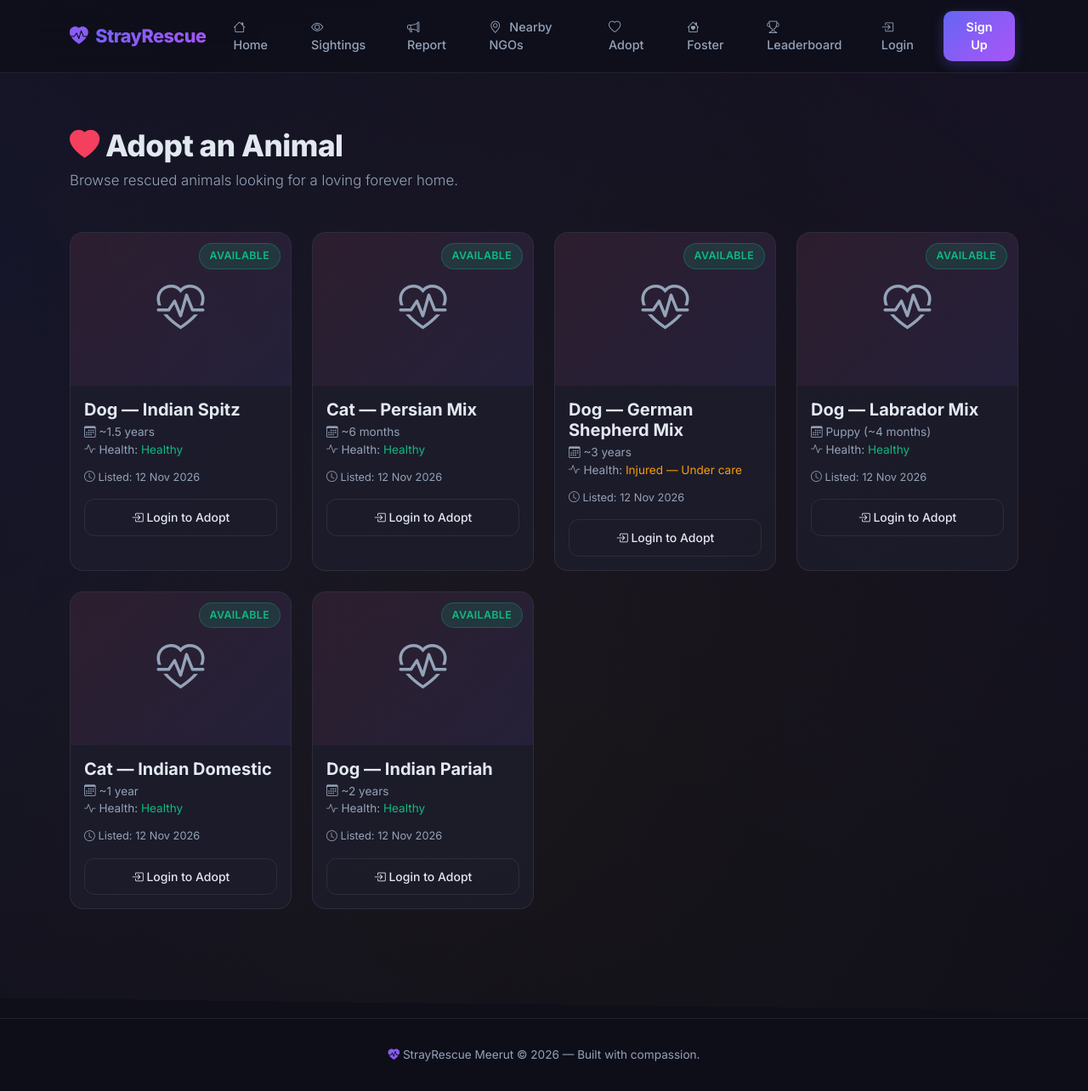
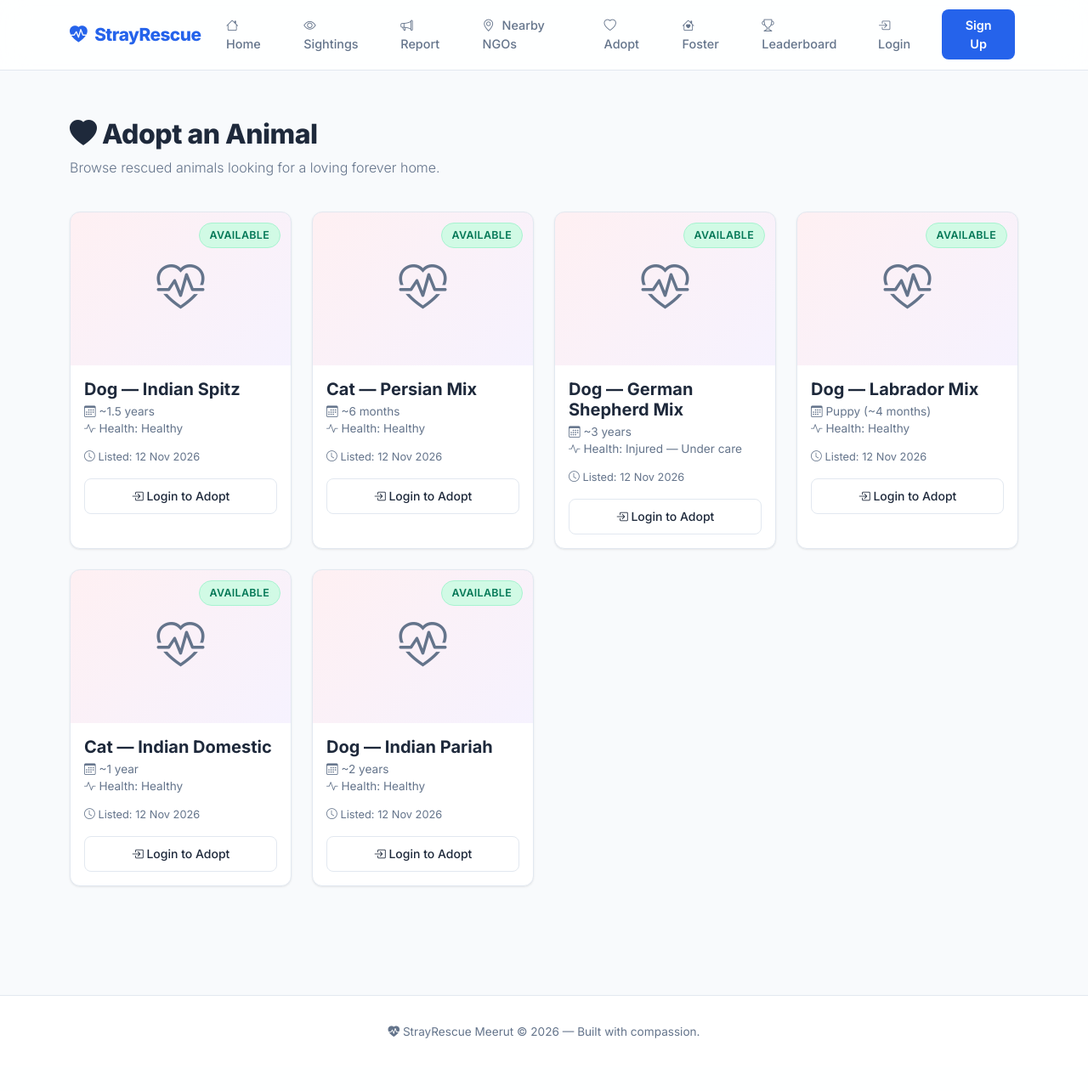
Before and after one commit to leviakramin0127-web/Stray-Rescue, a Flask app: page /adoption/ in a window 1280 px wide. Shown: the whole page at 85% size. After the commit the page ends 1222 px from the top, so only its background shows below. Run offline with Flask 3, Linux system fonts and the light colour scheme; data comes from the database, SQL or seed files in the repository.

Commit message:
Switch to clean light theme

```diff
--- a/templates/base.html
+++ b/templates/base.html
@@ -1,10 +1,10 @@
 <!DOCTYPE html>
-<html lang="en" data-bs-theme="dark">
+<html lang="en">
 <head>
     <meta charset="UTF-8">
     <meta name="viewport" content="width=device-width, initial-scale=1.0">
     <meta name="description" content="Stray Animal Rescue & Adoption Coordination System for Meerut — report sightings, find nearby NGOs & vets, and adopt rescued animals.">
-    <meta name="theme-color" content="#8b5cf6">
+    <meta name="theme-color" content="#2563eb">
     <meta name="apple-mobile-web-app-capable" content="yes">
     <meta name="apple-mobile-web-app-status-bar-style" content="black-translucent">
     <meta name="apple-mobile-web-app-title" content="StrayRescue">
@@ -24,176 +24,147 @@
 
     <style>
         :root {
-            --gradient-primary: linear-gradient(135deg, #6366f1, #8b5cf6, #a855f7);
-            --gradient-accent: linear-gradient(135deg, #f59e0b, #ef4444);
-            --gradient-success: linear-gradient(135deg, #10b981, #06b6d4);
-            --glass-bg: rgba(30, 30, 46, 0.7);
-            --glass-border: rgba(255, 255, 255, 0.08);
-            --surface: #1e1e2e;
-            --surface-hover: #2a2a3e;
-            --text-primary: #e2e8f0;
-            --text-muted: #94a3b8;
-            --accent-purple: #8b5cf6;
-            --accent-amber: #f59e0b;
-            --accent-emerald: #10b981;
-            --accent-rose: #f43f5e;
+            --primary: #2563eb;
+            --primary-light: #dbeafe;
+            --primary-dark: #1d4ed8;
+            --accent: #f59e0b;
+            --emerald: #059669;
+            --rose: #e11d48;
+            --cyan: #0891b2;
+            --bg: #f8fafc;
+            --surface: #ffffff;
+            --border: #e2e8f0;
+            --text: #1e293b;
+            --text-muted: #64748b;
+            --shadow: 0 1px 3px rgba(0,0,0,0.06), 0 1px 2px rgba(0,0,0,0.04);
+            --shadow-md: 0 4px 12px rgba(0,0,0,0.08);
+            --shadow-lg: 0 10px 25px rgba(0,0,0,0.1);
+            --radius: 12px;
         }
 
-        * {
-            font-family: 'Inter', system-ui, -apple-system, sans-serif;
-        }
+        * { font-family: 'Inter', system-ui, -apple-system, sans-serif; }
 
         body {
-            background: #0f0f1a;
-            color: var(--text-primary);
+            background: var(--bg);
+            color: var(--text);
             min-height: 100vh;
             overflow-x: hidden;
         }
 
-        /* ── Animated background ── */
-        body::before {
-            content: '';
-            position: fixed;
-            top: -50%;
-            left: -50%;
-            width: 200%;
-            height: 200%;
-            background: radial-gradient(circle at 20% 50%, rgba(99,102,241,0.08) 0%, transparent 50%),
-                        radial-gradient(circle at 80% 20%, rgba(168,85,247,0.06) 0%, transparent 50%),
-                        radial-gradient(circle at 50% 80%, rgba(245,158,11,0.04) 0%, transparent 50%);
-            animation: bgShift 20s ease-in-out infinite alternate;
-            z-index: -1;
-        }
-
-        @keyframes bgShift {
-            0%   { transform: translate(0, 0) rotate(0deg); }
-            100% { transform: translate(-5%, -5%) rotate(3deg); }
-        }
-
         /* ── Navbar ── */
         .navbar {
-            background: rgba(15, 15, 26, 0.85) !important;
-            backdrop-filter: blur(20px);
-            -webkit-backdrop-filter: blur(20px);
-            border-bottom: 1px solid var(--glass-border);
-            padding: 0.8rem 0;
+            background: rgba(255,255,255,0.85) !important;
+            backdrop-filter: blur(16px);
+            -webkit-backdrop-filter: blur(16px);
+            border-bottom: 1px solid var(--border);
+            padding: 0.7rem 0;
             transition: all 0.3s ease;
         }
 
         .navbar-brand {
             font-weight: 800;
-            font-size: 1.35rem;
-            background: var(--gradient-primary);
-            -webkit-background-clip: text;
-            -webkit-text-fill-color: transparent;
-            background-clip: text;
+            font-size: 1.3rem;
+            color: var(--primary) !important;
             letter-spacing: -0.5px;
         }
 
-        .navbar-brand i {
-            -webkit-text-fill-color: #8b5cf6;
-            margin-right: 0.3rem;
-        }
+        .navbar-brand i { color: var(--primary); margin-right: 0.3rem; }
 
         .nav-link {
             color: var(--text-muted) !important;
             font-weight: 500;
             font-size: 0.9rem;
-            padding: 0.5rem 1rem !important;
+            padding: 0.5rem 0.85rem !important;
             border-radius: 8px;
-            transition: all 0.25s ease;
-            position: relative;
+            transition: all 0.2s ease;
         }
 
         .nav-link:hover, .nav-link.active {
-            color: #fff !important;
-            background: rgba(139, 92, 246, 0.15);
+            color: var(--primary) !important;
+            background: var(--primary-light);
         }
 
-        .nav-link i { margin-right: 0.35rem; }
+        .nav-link i { margin-right: 0.3rem; }
 
         .btn-nav-cta {
-            background: var(--gradient-primary);
+            background: var(--primary);
             color: #fff !important;
             border: none;
-            padding: 0.5rem 1.2rem !important;
-            border-radius: 10px;
+            padding: 0.5rem 1.1rem !important;
+            border-radius: 8px;
             font-weight: 600;
             font-size: 0.9rem;
-            transition: all 0.3s ease;
-            box-shadow: 0 4px 15px rgba(99,102,241,0.3);
+            transition: all 0.2s ease;
         }
 
         .btn-nav-cta:hover {
-            transform: translateY(-2px);
-            box-shadow: 0 6px 25px rgba(99,102,241,0.5);
+            background: var(--primary-dark);
+            transform: translateY(-1px);
+            box-shadow: var(--shadow-md);
         }
 
-        /* ── Glass Cards ── */
+        /* ── Cards ── */
         .glass-card {
-            background: var(--glass-bg);
-            border: 1px solid var(--glass-border);
-            border-radius: 16px;
-            backdrop-filter: blur(12px);
-            -webkit-backdrop-filter: blur(12px);
-            transition: all 0.35s cubic-bezier(0.4, 0, 0.2, 1);
+            background: var(--surface);
+            border: 1px solid var(--border);
+            border-radius: var(--radius);
+            box-shadow: var(--shadow);
+            transition: all 0.25s ease;
         }
 
         .glass-card:hover {
-            transform: translateY(-4px);
-            border-color: rgba(139, 92, 246, 0.3);
-            box-shadow: 0 12px 40px rgba(0, 0, 0, 0.3),
-                        0 0 0 1px rgba(139, 92, 246, 0.1);
+            transform: translateY(-3px);
+            box-shadow: var(--shadow-lg);
+            border-color: #cbd5e1;
         }
 
         /* ── Buttons ── */
         .btn-primary-gradient {
-            background: var(--gradient-primary);
+            background: var(--primary);
             color: #fff;
             border: none;
-            padding: 0.65rem 1.8rem;
-            border-radius: 12px;
+            padding: 0.6rem 1.6rem;
+            border-radius: 8px;
             font-weight: 600;
-            transition: all 0.3s ease;
-            box-shadow: 0 4px 15px rgba(99,102,241,0.3);
+            transition: all 0.2s ease;
         }
 
         .btn-primary-gradient:hover {
-            transform: translateY(-2px);
-            box-shadow: 0 8px 30px rgba(99,102,241,0.45);
+            background: var(--primary-dark);
+            transform: translateY(-1px);
+            box-shadow: var(--shadow-md);
             color: #fff;
         }
 
         .btn-outline-glass {
             background: transparent;
-            color: var(--text-primary);
-            border: 1px solid var(--glass-border);
-            padding: 0.65rem 1.8rem;
-            border-radius: 12px;
+            color: var(--text);
+            border: 1px solid var(--border);
+            padding: 0.6rem 1.6rem;
+            border-radius: 8px;
             font-weight: 500;
-            transition: all 0.3s ease;
+            transition: all 0.2s ease;
         }
 
         .btn-outline-glass:hover {
-            background: rgba(255,255,255,0.05);
-            border-color: var(--accent-purple);
-            color: #fff;
+            background: var(--primary-light);
+            border-color: var(--primary);
+            color: var(--primary);
         }
 
         /* ── Forms ── */
         .form-control, .form-select {
-            background: rgba(30, 30, 46, 0.6) !important;
-            border: 1px solid var(--glass-border) !important;
-            color: var(--text-primary) !important;
-            border-radius: 10px;
-            padding: 0.7rem 1rem;
-            transition: all 0.3s ease;
+            background: #fff !important;
+            border: 1px solid var(--border) !important;
+            color: var(--text) !important;
+            border-radius: 8px;
+            padding: 0.65rem 1rem;
+            transition: all 0.2s ease;
         }
 
         .form-control:focus, .form-select:focus {
-            border-color: var(--accent-purple) !important;
-            box-shadow: 0 0 0 3px rgba(139, 92, 246, 0.15) !important;
-            outline: none;
+            border-color: var(--primary) !important;
+            box-shadow: 0 0 0 3px rgba(37,99,235,0.12) !important;
         }
 
         .form-label {
@@ -204,26 +175,10 @@
         }
 
         /* ── Status Badges ── */
-        .badge-pending {
-            background: rgba(245, 158, 11, 0.15);
-            color: #f59e0b;
-            border: 1px solid rgba(245, 158, 11, 0.3);
-        }
-        .badge-claimed {
-            background: rgba(6, 182, 212, 0.15);
-            color: #06b6d4;
-            border: 1px solid rgba(6, 182, 212, 0.3);
-        }
-        .badge-resolved {
-            background: rgba(16, 185, 129, 0.15);
-            color: #10b981;
-            border: 1px solid rgba(16, 185, 129, 0.3);
-        }
-        .badge-flagged {
-            background: rgba(244, 63, 94, 0.15);
-            color: #f43f5e;
-            border: 1px solid rgba(244, 63, 94, 0.3);
-        }
+        .badge-pending { background: #fef3c7; color: #b45309; border: 1px solid #fde68a; }
+        .badge-claimed { background: #cffafe; color: #0e7490; border: 1px solid #a5f3fc; }
+        .badge-resolved { background: #d1fae5; color: #047857; border: 1px solid #a7f3d0; }
+        .badge-flagged { background: #ffe4e6; color: #be123c; border: 1px solid #fecdd3; }
 
         .status-badge {
             padding: 0.3rem 0.75rem;
@@ -235,120 +190,90 @@
         }
 
         /* ── Flash Messages ── */
-        .alert-flash {
-            border-radius: 12px;
-            border: 1px solid var(--glass-border);
-            backdrop-filter: blur(10px);
-            font-weight: 500;
-        }
+        .alert-flash { border-radius: var(--radius); font-weight: 500; }
 
         /* ── Footer ── */
         .site-footer {
-            background: rgba(15, 15, 26, 0.9);
-            border-top: 1px solid var(--glass-border);
+            background: #fff;
+            border-top: 1px solid var(--border);
             padding: 2rem 0;
             margin-top: 4rem;
         }
 
-        .site-footer p {
-            color: var(--text-muted);
-            font-size: 0.85rem;
-            margin: 0;
-        }
+        .site-footer p { color: var(--text-muted); font-size: 0.85rem; margin: 0; }
 
         /* ── Animations ── */
         .fade-in-up {
             opacity: 0;
-            transform: translateY(30px);
-            animation: fadeInUp 0.6s ease forwards;
+            transform: translateY(20px);
+            animation: fadeInUp 0.5s ease forwards;
         }
 
-        @keyframes fadeInUp {
-            to {
-                opacity: 1;
-                transform: translateY(0);
-            }
-        }
+        @keyframes fadeInUp { to { opacity: 1; transform: translateY(0); } }
 
         .delay-1 { animation-delay: 0.1s; }
         .delay-2 { animation-delay: 0.2s; }
         .delay-3 { animation-delay: 0.3s; }
         .delay-4 { animation-delay: 0.4s; }
 
-        /* ── Scrollbar ── */
-        ::-webkit-scrollbar { width: 8px; }
-        ::-webkit-scrollbar-track { background: #0f0f1a; }
-        ::-webkit-scrollbar-thumb {
-            background: rgba(139, 92, 246, 0.3);
-            border-radius: 4px;
-        }
-        ::-webkit-scrollbar-thumb:hover { background: rgba(139, 92, 246, 0.5); }
-
         /* ── Page header ── */
-        .page-header {
-            padding: 3rem 0 2rem;
-        }
-
-        .page-header h1 {
-            font-weight: 800;
-            font-size: 2.2rem;
-            letter-spacing: -0.5px;
-        }
-
-        .page-header .lead {
-            color: var(--text-muted);
-            font-size: 1.05rem;
-        }
+        .page-header { padding: 2.5rem 0 1.5rem; }
+        .page-header h1 { font-weight: 800; font-size: 2rem; letter-spacing: -0.5px; color: var(--text); }
+        .page-header .lead { color: var(--text-muted); font-size: 1rem; }
 
         /* ── Table styling ── */
         .table-glass {
-            background: var(--glass-bg);
-            border-radius: 16px;
+            background: #fff;
+            border-radius: var(--radius);
             overflow: hidden;
-            border: 1px solid var(--glass-border);
+            border: 1px solid var(--border);
+            box-shadow: var(--shadow);
         }
 
-        .table-glass table {
-            margin-bottom: 0;
-        }
+        .table-glass table { margin-bottom: 0; }
 
         .table-glass th {
-            background: rgba(139, 92, 246, 0.1);
-            border-bottom: 1px solid var(--glass-border) !important;
+            background: var(--primary-light);
+            border-bottom: 1px solid var(--border) !important;
             font-weight: 600;
             font-size: 0.85rem;
             text-transform: uppercase;
             letter-spacing: 0.5px;
             color: var(--text-muted);
-            padding: 1rem;
+            padding: 0.85rem 1rem;
         }
 
         .table-glass td {
-            padding: 0.85rem 1rem;
-            border-bottom: 1px solid var(--glass-border) !important;
+            padding: 0.8rem 1rem;
+            border-bottom: 1px solid #f1f5f9 !important;
             vertical-align: middle;
         }
 
-        .table-glass tr:last-child td {
-            border-bottom: none !important;
-        }
+        .table-glass tr:last-child td { border-bottom: none !important; }
+
+        /* ── Scrollbar ── */
+        ::-webkit-scrollbar { width: 6px; }
+        ::-webkit-scrollbar-track { background: var(--bg); }
+        ::-webkit-scrollbar-thumb { background: #cbd5e1; border-radius: 3px; }
+        ::-webkit-scrollbar-thumb:hover { background: #94a3b8; }
 
         /* ── Responsive ── */
         @media (max-width: 768px) {
-            h1 { font-size: 2.2rem !important; line-height: 1.2 !important; }
-            h2 { font-size: 1.8rem !important; }
-            section { padding: 2.5rem 0 !important; }
-            .page-header { padding: 2rem 0 1.5rem !important; }
+            h1 { font-size: 1.6rem !important; line-height: 1.2 !important; }
+            h2 { font-size: 1.4rem !important; }
+            section { padding: 2rem 0 !important; }
+            .page-header { padding: 1.5rem 0 1rem !important; }
             .glass-card { margin-bottom: 1rem; }
             .btn-lg { width: 100%; margin-bottom: 0.5rem; }
             .d-flex.gap-3.flex-wrap { flex-direction: column; width: 100%; gap: 0.5rem !important; }
-            .d-flex.gap-3.flex-wrap .btn { width: 100%; margin-bottom: 0; }
+            .d-flex.gap-3.flex-wrap .btn { width: 100%; }
             .navbar-collapse {
-                background: rgba(30, 30, 46, 0.98);
-                border-radius: 12px;
+                background: rgba(255,255,255,0.98);
+                border-radius: var(--radius);
                 padding: 1rem;
-                margin-top: 10px;
-                border: 1px solid var(--glass-border);
+                margin-top: 8px;
+                border: 1px solid var(--border);
+                box-shadow: var(--shadow-lg);
             }
             .table-responsive { border: 0; }
         }
@@ -429,7 +354,7 @@
                         </li>
                     {% endif %}
                     <li class="nav-item">
-                        <a class="btn btn-nav-cta" href="#" id="pwa-install-btn" onclick="installPWA()" style="display:none; background: var(--gradient-accent);">
+                        <a class="btn btn-nav-cta" href="#" id="pwa-install-btn" onclick="installPWA()" style="display:none; background: var(--accent);">
                             <i class="bi bi-download"></i> Install App
                         </a>
                     </li>
```
Also changed, not shown: static/manifest.json, static/sw.js (line endings or trailing spaces).
